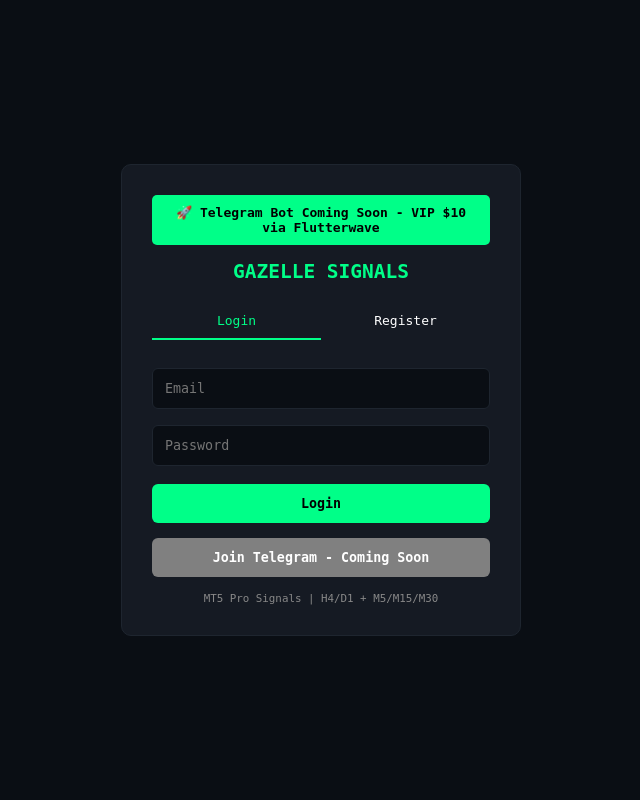
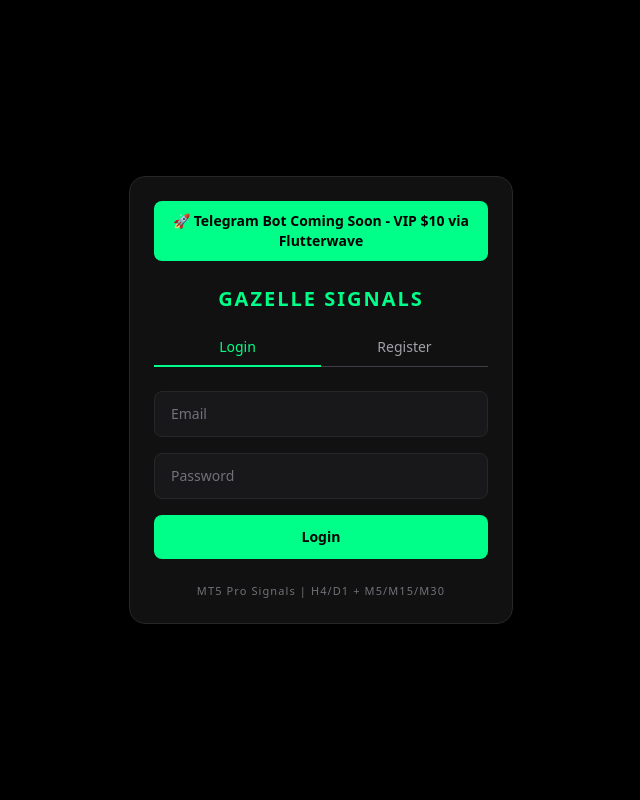
Before and after one commit to Topshugar/gazellesignals, a Flask app: page / in a window 1280 px wide. Shown: the whole page, without its empty margins (319-959 px from the left). Run offline with Flask 3, Linux system fonts and the light colour scheme; some libraries are stand-ins or nearby versions.

Commit message:
ui: remove telegram button

```diff
--- a/templates/index.html
+++ b/templates/index.html
@@ -1,60 +1,41 @@
 <!DOCTYPE html>
-<html>
+<html lang="en">
 <head>
+<meta charset="UTF-8">
+<meta name="viewport" content="width=device-width, initial-scale=1.0">
 <title>Gazelle Signals - Login</title>
-<meta name="viewport" content="width=device-width, initial-scale=1">
-<style>
-*{margin:0;padding:0;box-sizing:border-box;font-family:monospace}
-body{background:#0a0e14;color:#fff;display:flex;justify-content:center;align-items:center;height:100vh}
-.card{background:#151a23;padding:30px;border-radius:10px;width:90%;max-width:400px;border:1px solid #1e252f}
-h2{color:#00ff88;text-align:center;margin-bottom:20px}
-input{width:100%;padding:12px;margin:8px 0;background:#0a0e14;border:1px solid #1e252f;color:#fff;border-radius:6px}
-button{width:100%;padding:12px;background:#00ff88;color:#000;border:none;border-radius:6px;font-weight:bold;cursor:pointer;margin-top:10px}
-.tabs{display:flex;margin-bottom:20px}
-.tab{flex:1;padding:10px;text-align:center;cursor:pointer;border-bottom:2px solid transparent}
-.tab.active{border-bottom-color:#00ff88;color:#00ff88}
-.form{display:none}
-.form.active{display:block}
-small{color:#888;display:block;text-align:center;margin-top:15px}
-.coming{width:100%;padding:12px;background:gray;color:#fff;border:none;border-radius:6px;font-weight:bold;cursor:pointer;margin-top:15px}
-</style>
+<script src="https://cdn.tailwindcss.com"></script>
 </head>
-<body>
-<div class="card">
-<div style="background:#00ff88; color:#000; padding:10px; text-align:center; margin-bottom:15px; font-weight:bold; border-radius:5px;">
-🚀 Telegram Bot Coming Soon - VIP $10 via Flutterwave
-</div>
-<h2>GAZELLE SIGNALS</h2>
-<div class="tabs">
-<div class="tab active" onclick="show('login')">Login</div>
-<div class="tab" onclick="show('register')">Register</div>
-</div>
-<div id="login" class="form active">
-<form method="POST" action="/login">
-<input name="email" placeholder="Email" required>
-<input name="password" type="password" placeholder="Password" required>
-<button type="submit">Login</button>
-</form>
-</div>
-<div id="register" class="form">
-<form method="POST" action="/register">
-<input name="email" placeholder="Email" required>
-<input name="password" type="password" placeholder="Password" required>
-<button type="submit">Create Account</button>
-</form>
-</div>
+<body class="bg-black min-h-screen flex items-center justify-center p-4">
+  <div class="w-full max-w-sm bg-[#111] rounded-2xl p-6 border border-zinc-800">
 
-<button type="button" class="coming" onclick="alert('Telegram bot coming soon! VIP $10/month via Flutterwave - stay tuned!')">Join Telegram - Coming Soon</button>
+    <div class="bg-[#00FF88] text-black text-center text-sm font-bold py-2.5 rounded-lg mb-6">
+      🚀 Telegram Bot Coming Soon - VIP $10 via Flutterwave
+    </div>
 
-<small>MT5 Pro Signals | H4/D1 + M5/M15/M30</small>
-</div>
-<script>
-function show(id){
- document.querySelectorAll('.form').forEach(f=>f.classList.remove('active'));
- document.querySelectorAll('.tab').forEach(t=>t.classList.remove('active'));
- document.getElementById(id).classList.add('active');
- event.target.classList.add('active');
-}
-</script>
+    <h1 class="text-center text-[#00FF88] text-xl font-bold tracking-widest mb-6">GAZELLE SIGNALS</h1>
+
+    <div class="flex mb-6">
+      <a href="/login" class="flex-1 text-center pb-2 border-b-2 border-[#00FF88] text-[#00FF88] text-sm">Login</a>
+      <a href="/register" class="flex-1 text-center pb-2 border-b border-zinc-700 text-zinc-400 text-sm">Register</a>
+    </div>
+
+    <form method="POST" action="/login" class="space-y-4">
+      <input type="email" name="email" placeholder="Email" required
+        class="w-full bg-zinc-900 border border-zinc-800 rounded-lg px-4 py-3 text-white placeholder-zinc-500 text-sm focus:outline-none focus:border-[#00FF88]">
+
+      <input type="password" name="password" placeholder="Password" required
+        class="w-full bg-zinc-900 border border-zinc-800 rounded-lg px-4 py-3 text-white placeholder-zinc-500 text-sm focus:outline-none focus:border-[#00FF88]">
+
+      <button type="submit"
+        class="w-full bg-[#00FF88] text-black font-bold py-3 rounded-lg text-sm hover:bg-[#00e67a]">
+        Login
+      </button>
+    </form>
+
+    <p class="text-center text-zinc-500 text-[11px] mt-6 tracking-widest">
+      MT5 Pro Signals | H4/D1 + M5/M15/M30
+    </p>
+  </div>
 </body>
- </html>
+</html>
```
